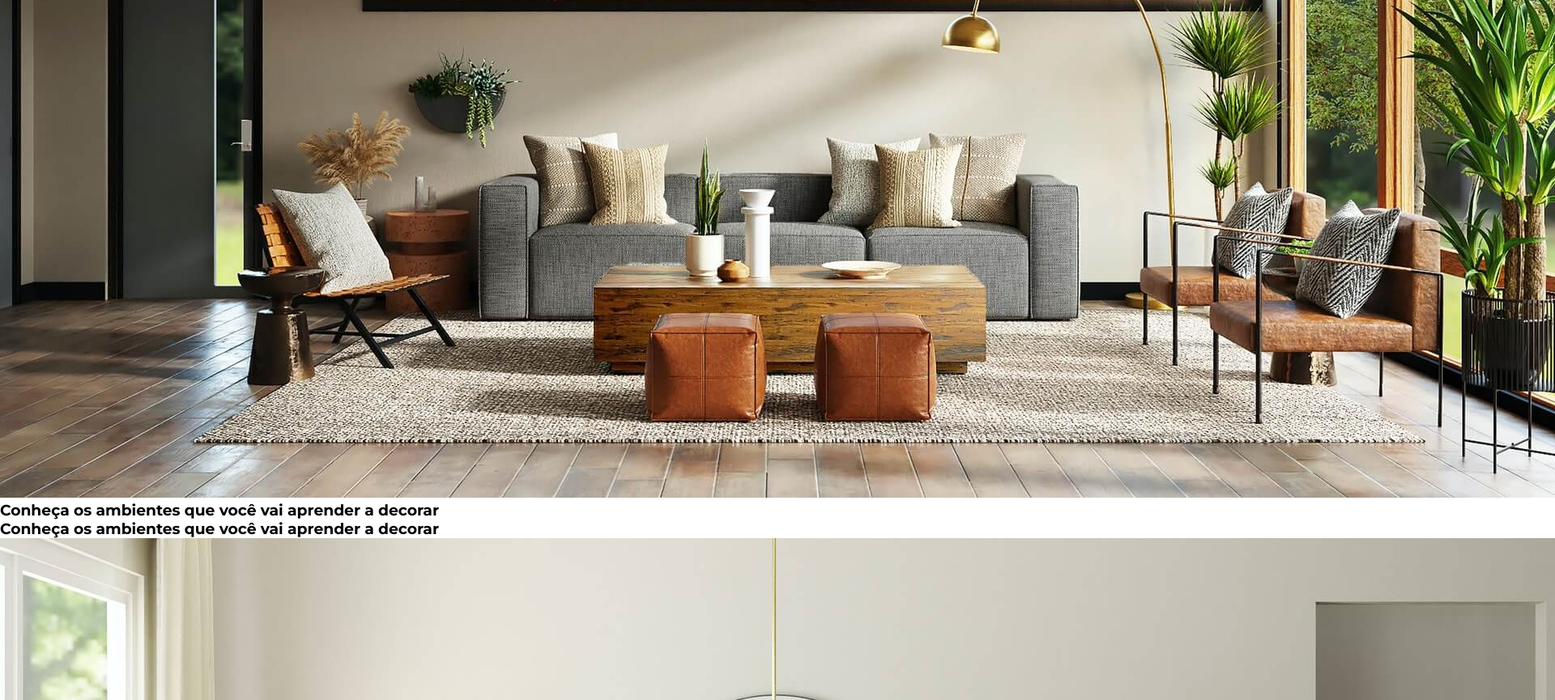
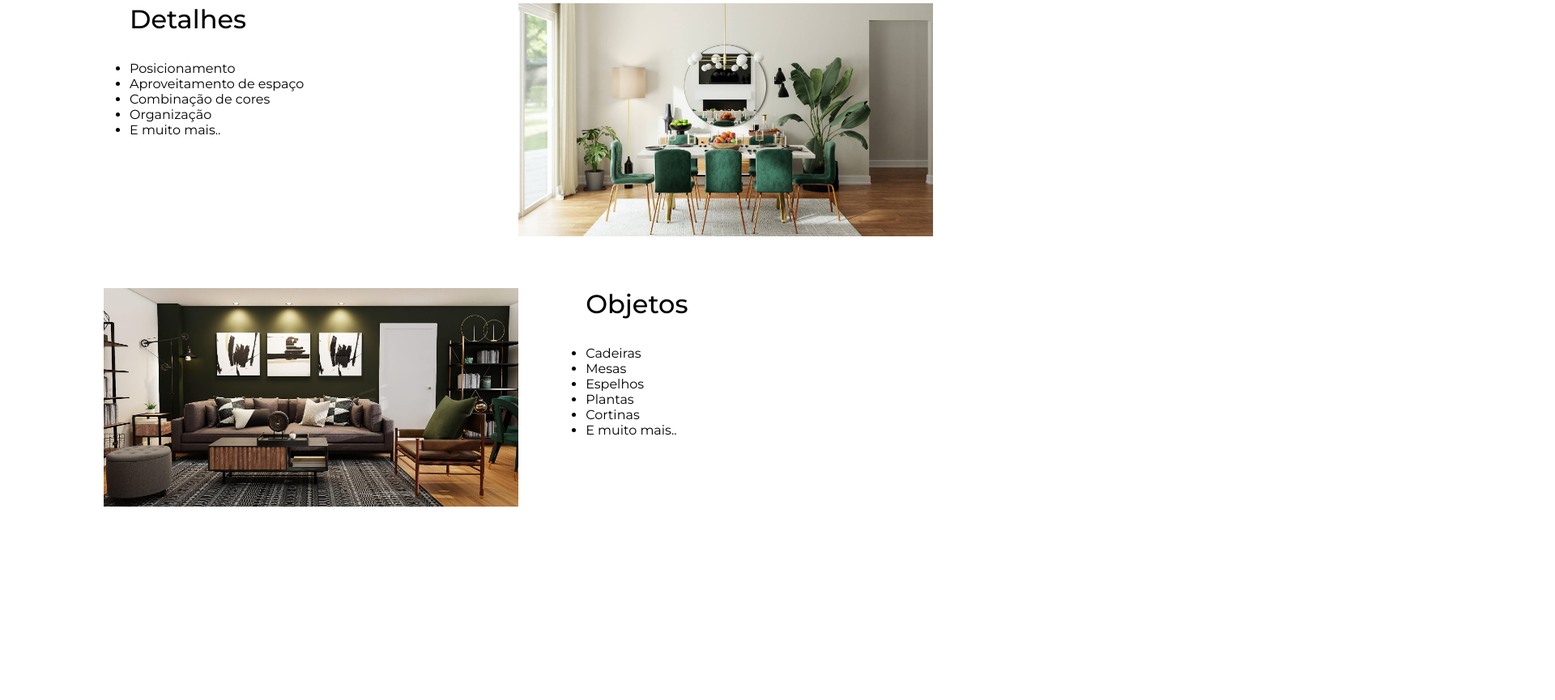
Before and after one commit to belizario87/landing-page-html-css, a plain HTML site: page index.html in a window 1280 px wide. Shown: the part 2116-2981 px from the top of the page at 81% size, 1920 px wide, since content can reach past the window. After the commit the page ends 2806 px from the top, so only its background shows below. Drawn offline with nearby package versions, Linux system fonts and the light colour scheme.

Commit message:
add details
Finalizando a ultima sessão de details

```diff
--- a/css/styles.css
+++ b/css/styles.css
@@ -200,3 +200,39 @@
   line-height: 1.5em;
 
 }
+
+/* Event Details Container */
+
+#details {
+  width: 80%;
+  margin: 0 auto;
+}
+
+.detail {
+  display: flex;
+  align-items: flex-start;
+  justify-content: space-between;
+  gap: 5%;
+  margin-bottom: 4em;
+}
+
+.detail img {
+  width: 50%;
+}
+
+
+.detail h3 {
+  margin-bottom: 1em;
+  font-size: 2em;
+  font-weight: 500;
+}
+
+#detail-1 h3 {
+  font-size: 3em;
+  font-weight: 700;
+}
+
+.detail-description {
+  width: 100%;
+  padding-left: 2em;
+}
--- a/index.html
+++ b/index.html
@@ -111,9 +111,31 @@
              <div class="detail" id="detail-2">
 
               <div class="detail-description">
-                <h3>Conheça os ambientes que você vai aprender a decorar</h3>
+                <h3>Detalhes</h3>
+                <ul>
+                  <li>Posicionamento</li>
+                  <li>Aproveitamento de espaço</li>
+                  <li>Combinação de cores</li>
+                  <li>Organização</li>
+                  <li>E muito mais..</li>
+                </ul>
               </div>
-              <img src="img/hrz-4.jpg" alt="sala de corada em tons claros">
+              <img src="img/hrz-4.jpg" alt="sala de jantar decorada">
+           </div>
+             <div class="detail" id="detail-3">
+              <img src="img/hrz-5.jpg" alt="sala de estar decorada em tons escuros">
+              <div class="detail-description">
+                <h3>Objetos</h3>
+                <ul>
+                  <li>Cadeiras</li>
+                  <li>Mesas</li>
+                  <li>Espelhos</li>
+                  <li>Plantas</li>
+                  <li>Cortinas</li>
+                  <li>E muito mais..</li>
+                </ul>
+              </div>
+
            </div>
            </section>
     </body>
```
